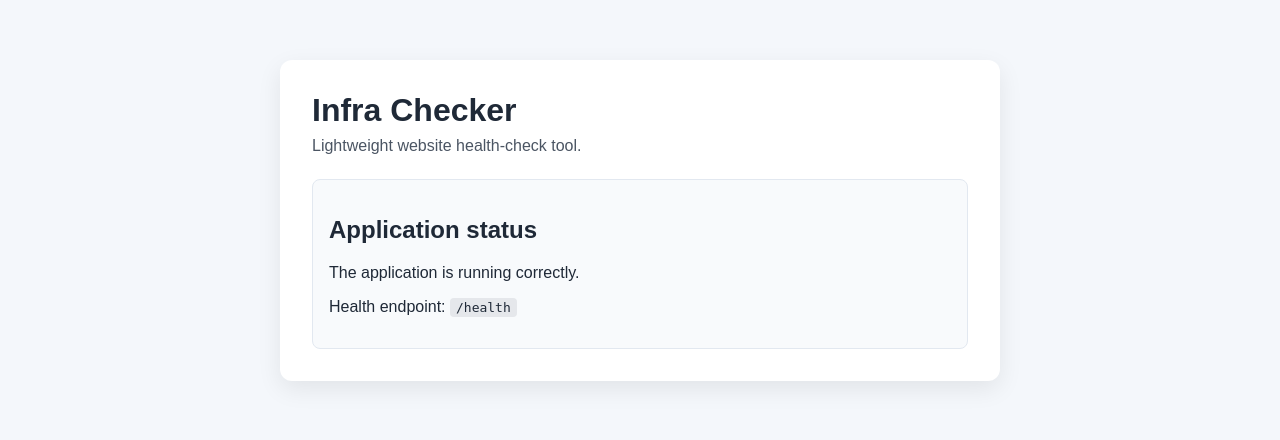
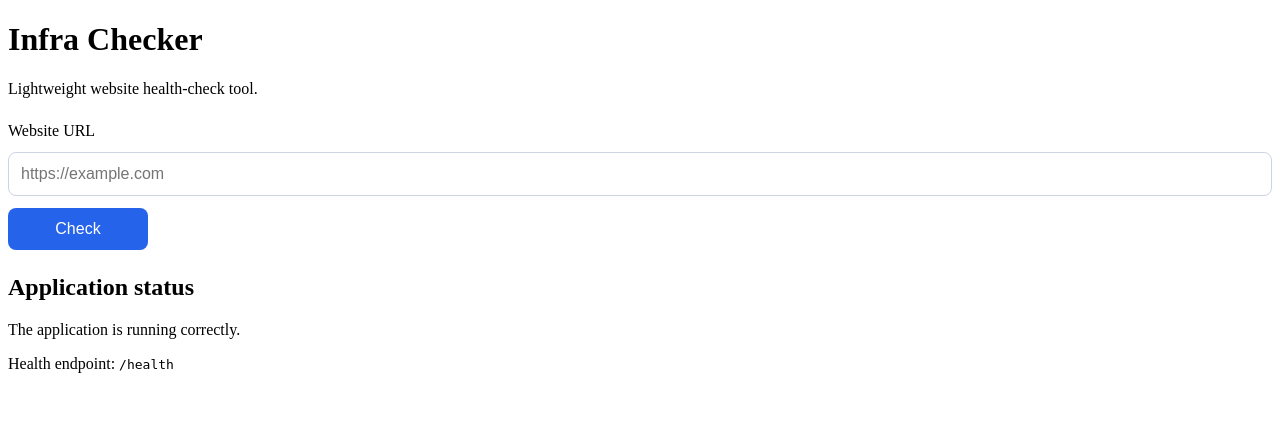
Before and after one commit to Kamil0171/infra-checker, a FastAPI app: page / in a window 1280 px wide. Shown: the top 440 px of the page. Run offline with FastAPI, Linux system fonts and the light colour scheme.

Commit message:
feat: add URL submission form and result placeholder

```diff
--- a/app/main.py
+++ b/app/main.py
@@ -1,6 +1,6 @@
 from pathlib import Path
 
-from fastapi import FastAPI, Request
+from fastapi import FastAPI, Query, Request
 from fastapi.responses import HTMLResponse
 from fastapi.staticfiles import StaticFiles
 from fastapi.templating import Jinja2Templates
@@ -23,5 +23,24 @@ def home(request: Request):
     return templates.TemplateResponse(
         request=request,
         name="index.html",
-        context={},
+        context={
+            "submitted_url": "",
+            "result": None,
+        },
     )
+
+
+@app.get("/check", response_class=HTMLResponse)
+def check_page(request: Request, url: str = Query(..., min_length=1)):
+    cleaned_url = url.strip()
+
+    return templates.TemplateResponse(
+        request=request,
+        name="index.html",
+        context={
+            "submitted_url": cleaned_url,
+            "result": {
+                "message": "Form submission works correctly. Real HTTP and SSL checks will be added next."
+            },
+        },
+    )
--- a/app/static/style.css
+++ b/app/static/style.css
@@ -1,43 +1,36 @@
-* {
-    box-sizing: border-box;
+.check-form {
+    display: flex;
+    flex-direction: column;
+    gap: 12px;
+    margin: 24px 0;
 }
 
-body {
-    margin: 0;
-    font-family: Arial, sans-serif;
-    background: #f4f7fb;
-    color: #1f2937;
+.check-form input {
+    padding: 12px;
+    border: 1px solid #cbd5e1;
+    border-radius: 8px;
+    font-size: 16px;
 }
 
-.container {
-    max-width: 720px;
-    margin: 60px auto;
-    background: #ffffff;
-    padding: 32px;
-    border-radius: 12px;
-    box-shadow: 0 8px 24px rgba(0, 0, 0, 0.08);
+.check-form button {
+    width: 140px;
+    padding: 12px;
+    border: none;
+    border-radius: 8px;
+    background: #2563eb;
+    color: white;
+    font-size: 16px;
+    cursor: pointer;
 }
 
-h1 {
-    margin-top: 0;
-    margin-bottom: 8px;
+.check-form button:hover {
+    background: #1d4ed8;
 }
 
-.subtitle {
-    margin-top: 0;
-    color: #4b5563;
-}
-
-.info-box {
+.result-box {
     margin-top: 24px;
     padding: 16px;
-    background: #f8fafc;
-    border: 1px solid #e2e8f0;
+    background: #eef6ff;
+    border: 1px solid #bfdbfe;
     border-radius: 8px;
 }
-
-code {
-    background: #e5e7eb;
-    padding: 2px 6px;
-    border-radius: 4px;
-}
--- a/app/templates/index.html
+++ b/app/templates/index.html
@@ -11,11 +11,32 @@
         <h1>Infra Checker</h1>
         <p class="subtitle">Lightweight website health-check tool.</p>
 
+        <form action="/check" method="get" class="check-form">
+            <label for="url">Website URL</label>
+            <input
+                type="text"
+                id="url"
+                name="url"
+                placeholder="https://example.com"
+                value="{{ submitted_url }}"
+                required
+            >
+            <button type="submit">Check</button>
+        </form>
+
         <section class="info-box">
             <h2>Application status</h2>
             <p>The application is running correctly.</p>
             <p>Health endpoint: <code>/health</code></p>
         </section>
+
+        {% if result %}
+        <section class="result-box">
+            <h2>Result</h2>
+            <p><strong>Submitted URL:</strong> {{ submitted_url }}</p>
+            <p>{{ result.message }}</p>
+        </section>
+        {% endif %}
     </main>
 </body>
 </html>
```
Also changed, not shown: tests/test_health.py (+8 -0 lines).
